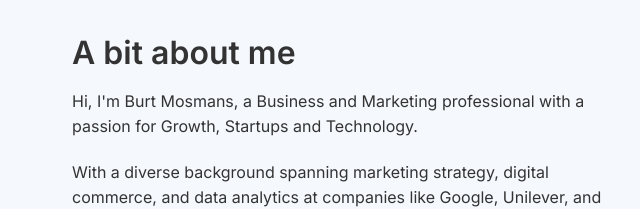
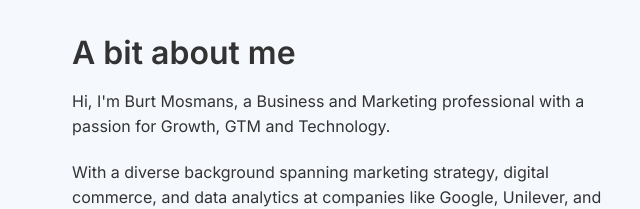
Before and after one commit to Burtwa/GrowthForGood, a plain HTML site: page index.html in a window 1280 px wide. Shown: the part 944-1153 px from the top of the page, 583-1223 px from the left. Drawn offline with Linux system fonts and the light colour scheme.

Commit message:
Update index.html

```diff
--- a/index.html
+++ b/index.html
@@ -164,7 +164,7 @@
           <div class="right-column">
             <h3>A bit about me</h3>
             <p>
-              Hi, I'm Burt Mosmans, a Business and Marketing professional with a passion for Growth, Startups and Technology. </p>
+              Hi, I'm Burt Mosmans, a Business and Marketing professional with a passion for Growth, GTM and Technology. </p>
     <p>With a diverse background spanning marketing strategy, digital commerce, and data analytics at companies like Google, Unilever, and TikTok, I am adept at working with high-performing teams and fostering cross-functional collaboration to achieve ambitious growth goals. </p>
     <p><strong>🪷 Growth For Good:</strong> I believe that growth should extend beyond just profit margins. That’s why I dedicate time to advising purpose-driven organizations on growth. Whether you’re a nonprofit, a health startup, or building something centered on sustainability, animal welfare, or conscious living, I’d love to support your mission. If you’re building something that leaves the world better than you found it, let’s talk.</p>
           </div>
```
